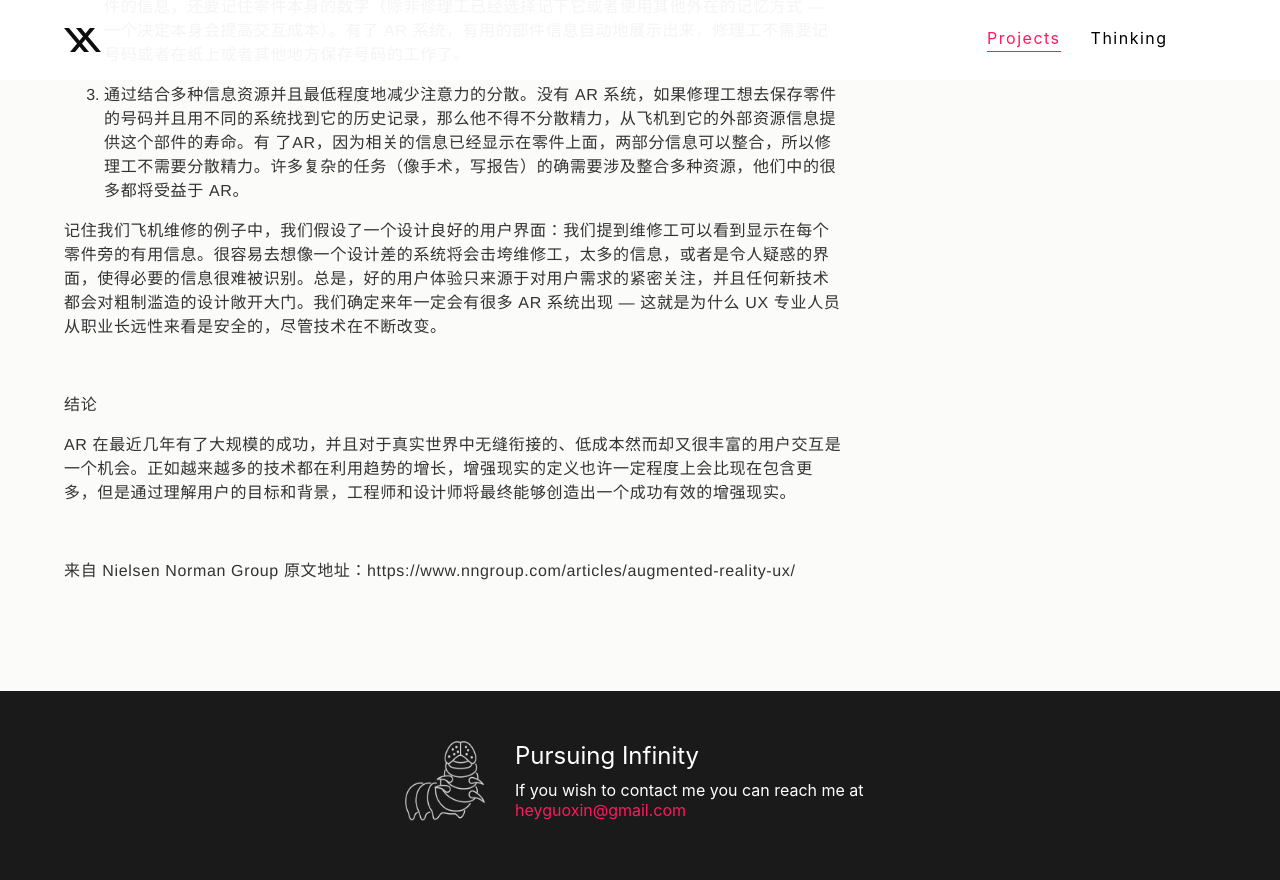
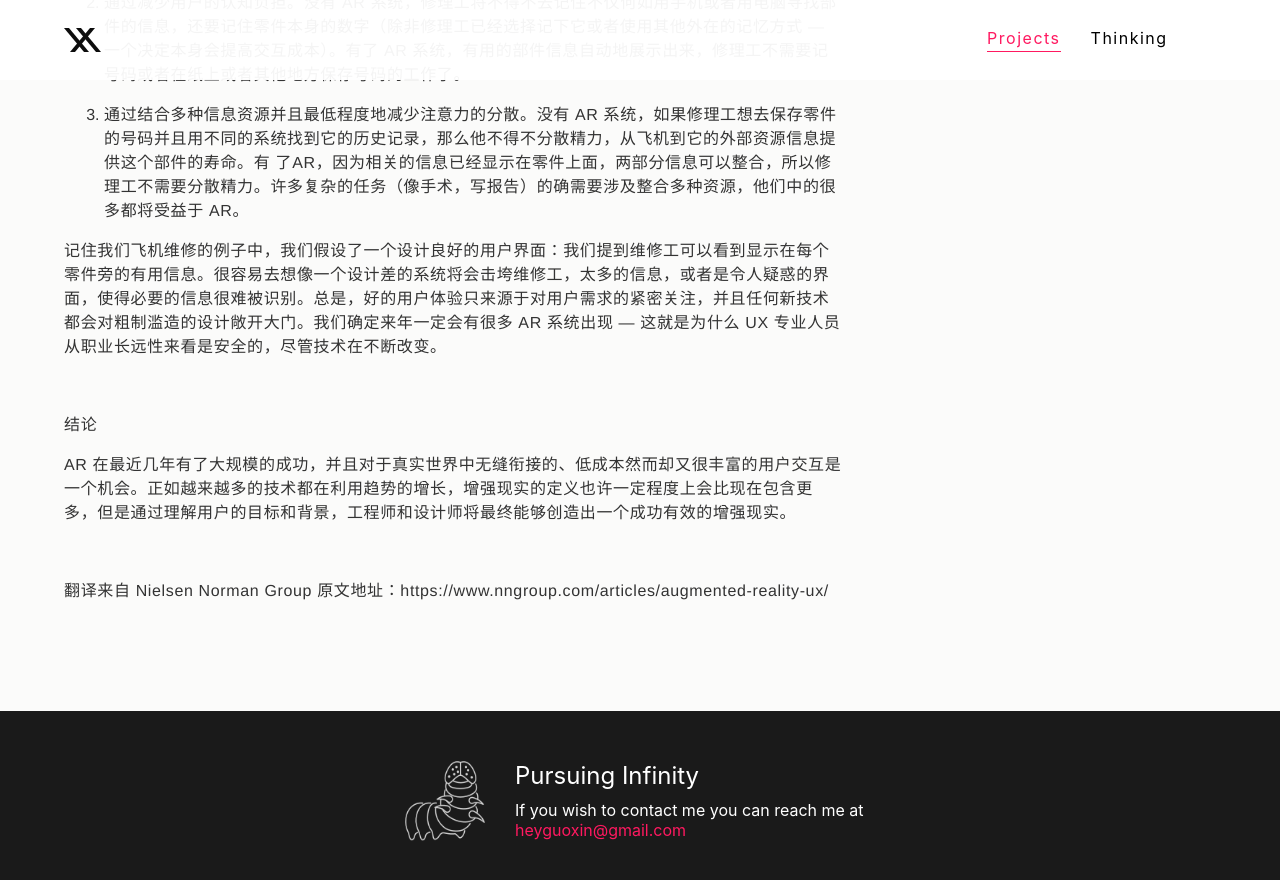
Before and after one commit to guoxindesign/guoxindesign.github.io, a Jekyll site: the page built from _posts/2016-04-10-ar.md, in a window 1280 px wide and 900 px high, scrolled down 4113 px. Shown: the top 880 px of the window. Built offline with Jekyll 4.4.1, drawn with Linux system fonts in a browser that asks for light colours.

Commit message:
Update 2016-04-10-ar.md

```diff
--- a/_posts/2016-04-10-ar.md
+++ b/_posts/2016-04-10-ar.md
@@ -26,11 +26,13 @@
 AR 的概念并不新鲜。已经存在很长时间，且经常被忽略，广泛应用的例子是停车辅助系统。在该系统里，汽车的电脑程序基于轮胎所在位置计算它到周围障碍物的距离，从而决定汽车的轨迹。然后，电脑增强这种外部输入，要么是随着距离的减小，播放能识别的、在强度和频率上都产生变化的噪音，或者是通过后置摄像头视频中覆盖汽车临近和轨迹的标示进行识别。
 
 ![资源：PriusChat.com](/images/pokemon_2.jpg)
-丰田普锐斯上的后置停车辅助
+<br/>丰田普锐斯上的后置停车辅助
 <br/>
 <br/>
 这里还有几个增强现实系统的例子：
-
+<br/>
+<br/>
+<br/>
 ![](/images/pokemon_3.jpg)
 SnapChat 运用脸部识别技术，使用户能够利用电脑生产的图像和动画来提升形象
 <br/>
@@ -80,5 +82,5 @@
 <br/>
 <br/>
 <br/>
-来自 Nielsen Norman Group
+翻译来自 Nielsen Norman Group
 原文地址：https://www.nngroup.com/articles/augmented-reality-ux/
```
